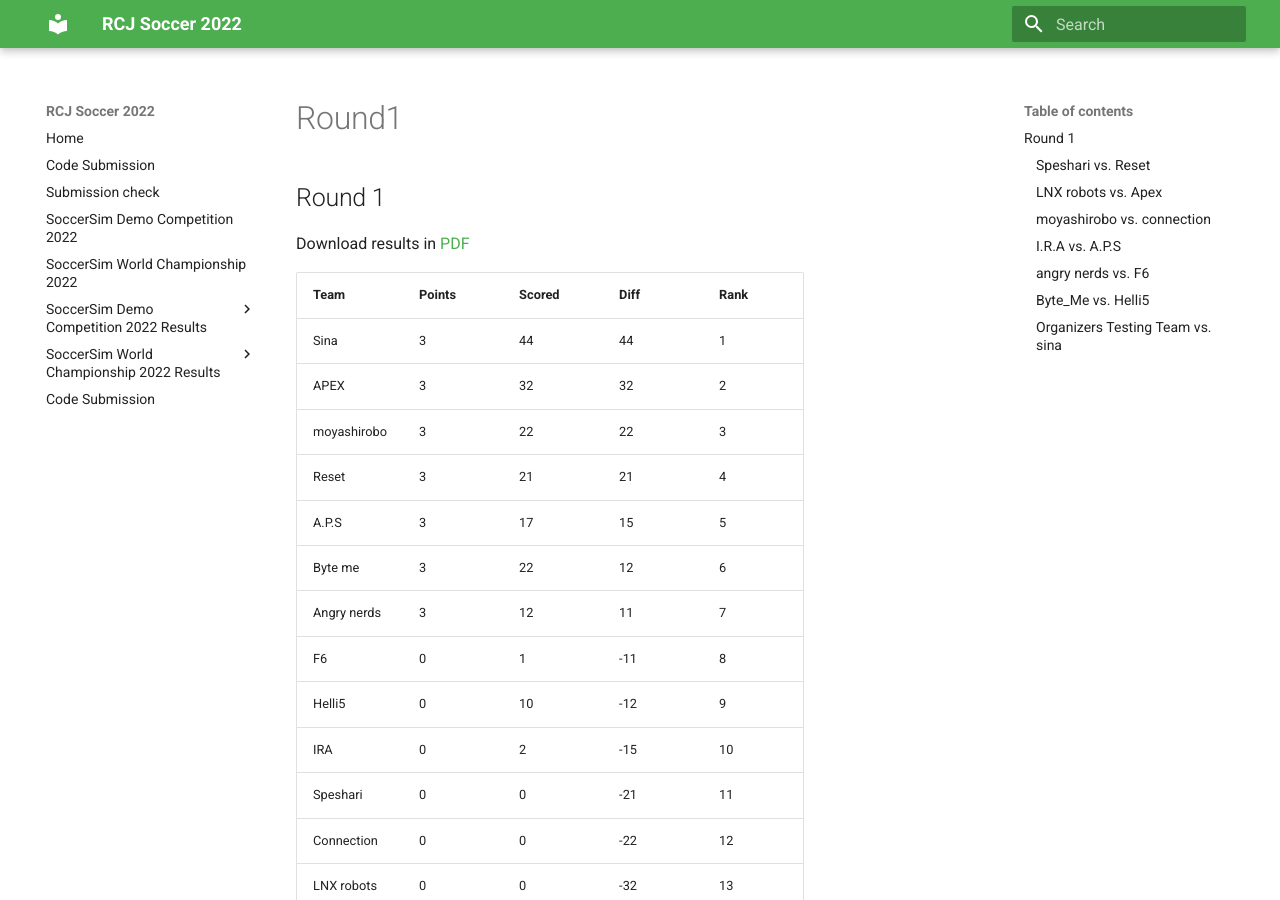
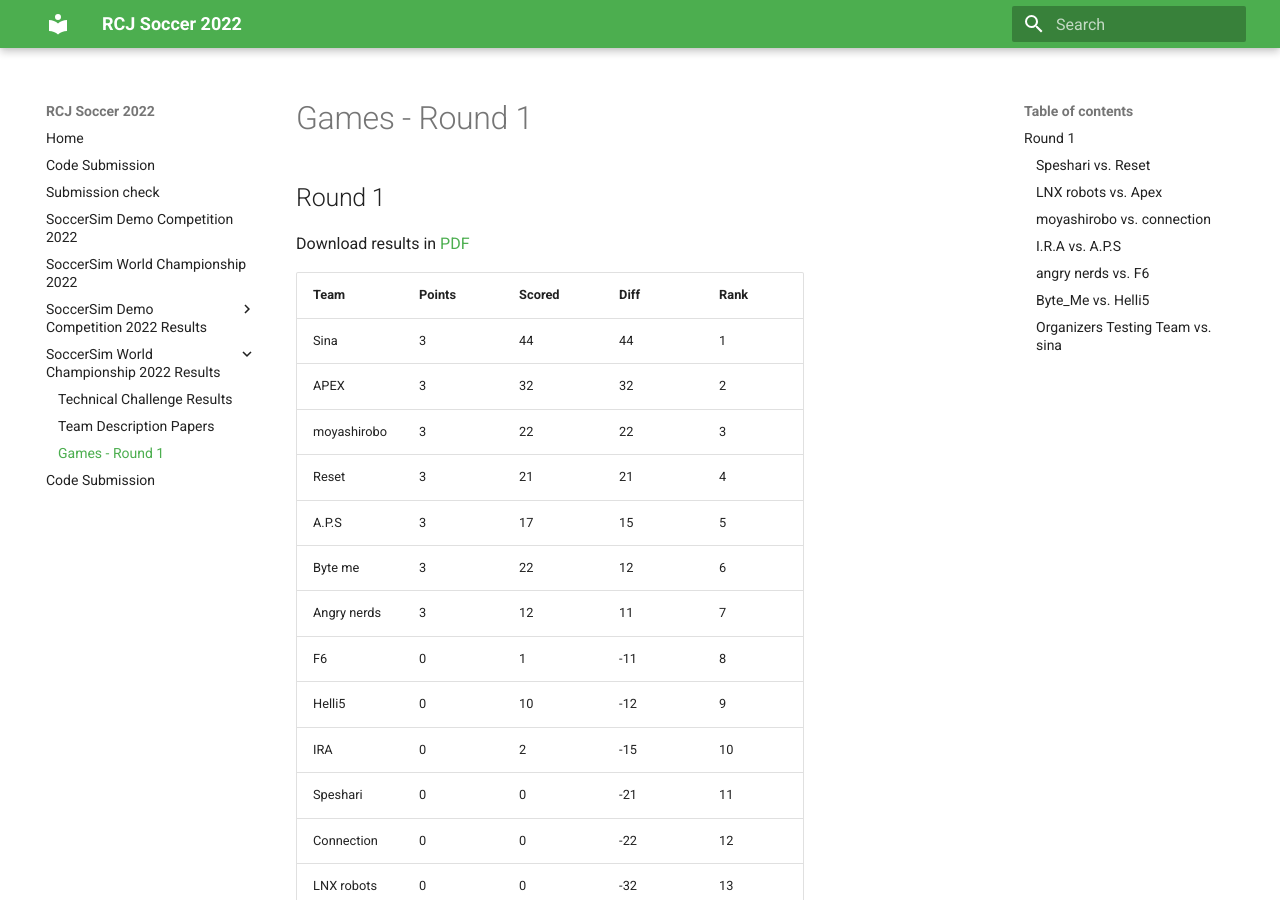
Before and after one commit to robocup-junior/soccer-2022, an MkDocs documentation site: the page built from docs/world/round1.md, in a window 1280 px wide and 900 px high. Built offline with MkDocs 1.6.1 and Material for MkDocs 9.7.7, drawn with Linux system fonts in a browser that asks for light colours.

Commit message:
Add link to round 1
Signed-off-by: Adrian Matejov <ado.matejov@gmail.com>

```diff
--- a/mkdocs.yml
+++ b/mkdocs.yml
@@ -18,4 +18,5 @@
   - "SoccerSim World Championship 2022 Results":
     - "Technical Challenge Results": "world/tech-challenges.md"
     - "Team Description Papers": "world/tdps.md"
+    - "Games - Round 1": "world/round1.md"
   - SoccerSim Code Submission: "code-submission.md"
```
